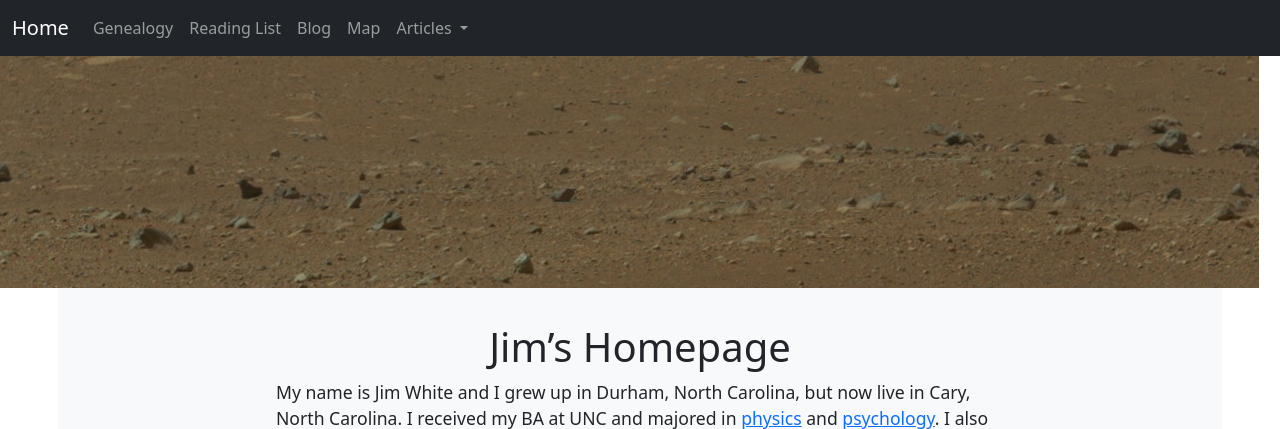
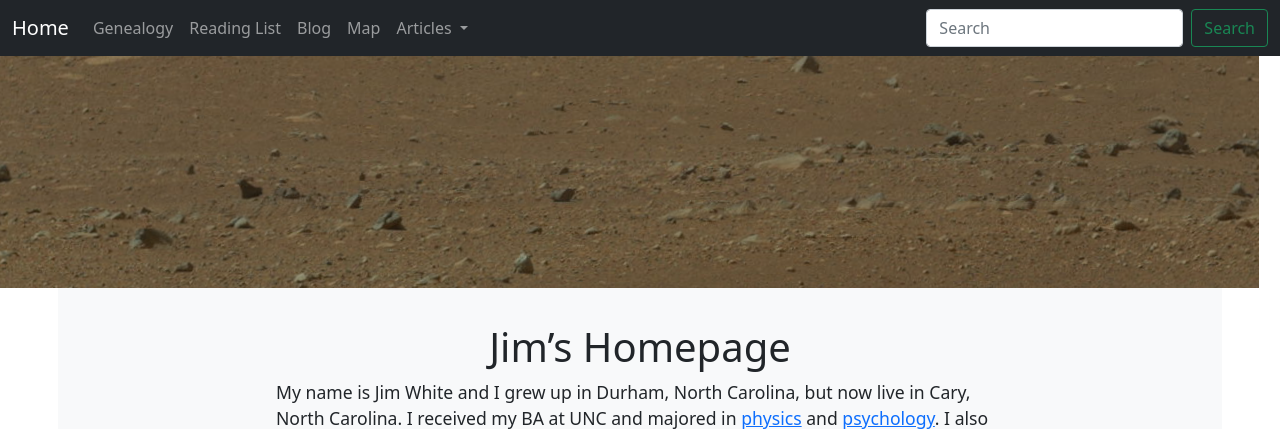
Before and after one commit to basic99/homepage2, a PHP site: page /index.php in a window 1280 px wide. Shown: the top 429 px of the page. Run offline with PHP 8.4, Linux system fonts and the light colour scheme.

Commit message:
add sitesearch360

```diff
--- a/menu.php
+++ b/menu.php
@@ -38,10 +38,11 @@
           </ul>
         </li>
       </ul>
-     <!--  <form class="d-flex">
-        <input class="form-control me-2" type="search" placeholder="Search" aria-label="Search">
-        <button class="btn btn-outline-success" type="submit">Search</button>
-      </form> -->
+      <form class="d-flex">
+        <input id='searchBox' class="form-control me-2" type="search" placeholder="Search" aria-label="Search">
+        <button id='searchButton' class="btn btn-outline-success" type="submit">Search</button>
+      </form>
     </div>
   </div>
 </nav>
+<script async src="https://js.sitesearch360.com/plugin/bundle/1646.js"></script>
```
Also changed, not shown: docs/admin.txt (line endings or trailing spaces).
